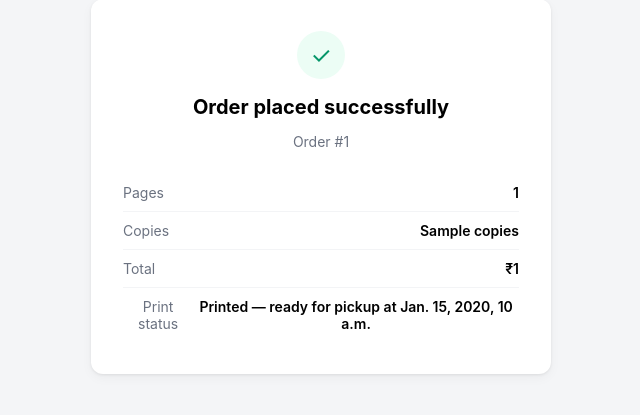
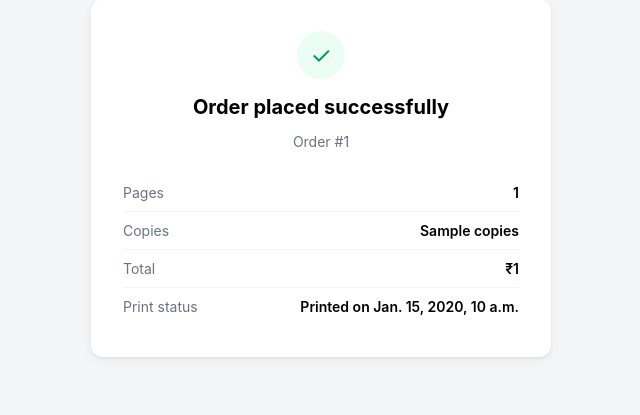
Before and after one commit to dishasuvarna/smart-print-queue, a Django app: template orders/templates/orders/success.html in a window 1280 px wide. Shown: the part 41-456 px from the top of the page, without its empty margins (319-959 px from the left). Run offline with Django 3.2, Linux system fonts and the light colour scheme; the template is opened without the code that fills it: most values are stand-ins (such as "Sample title", 1, 10 or a date in 2020).

Commit message:
Simplify printed status wording to 'Printed on [date]'

```diff
--- a/orders/templates/orders/success.html
+++ b/orders/templates/orders/success.html
@@ -66,7 +66,7 @@
         <div class="row"><span class="label">Copies</span><span class="value">{{ order.copies }}</span></div>
         <div class="row"><span class="label">Total</span><span class="value">₹{{ order.total_price }}</span></div>
         {% if order.printed_at %}
-    <div class="row"><span class="label">Print status</span><span class="value">Printed — ready for pickup at {{ order.printed_at }}</span></div>
+    <div class="row"><span class="label">Print status</span><span class="value">Printed on {{ order.printed_at }}</span></div>
 {% else %}
     <div class="row"><span class="label">Print status</span><span class="status">Payment confirmed — printing in progress</span></div>
 {% endif %}
```
